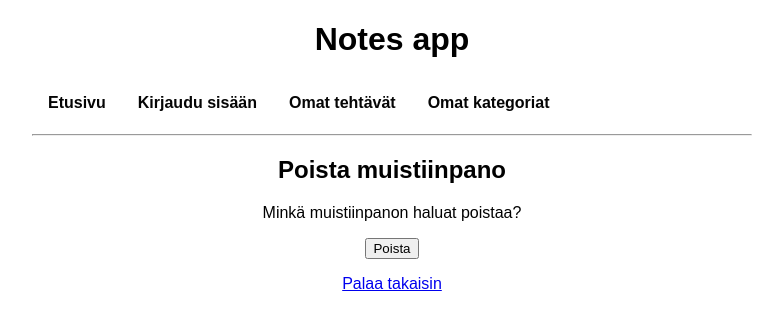
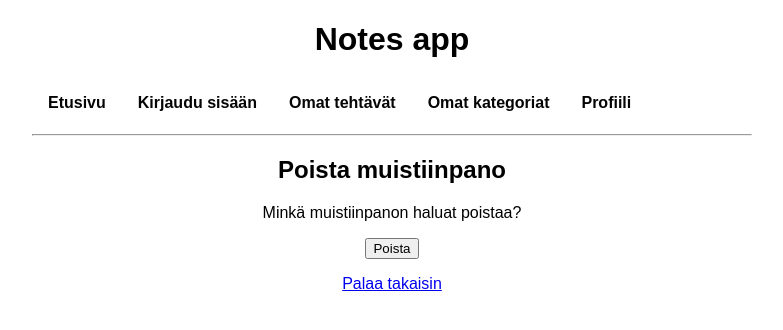
Before and after one commit to veeranniina/tsoha-teht-v-sovellus, a Flask app: page /delete in a window 1280 px wide. Shown: the top 330 px of the page, without its empty margins (248-1031 px from the left). Run offline with Flask 3, Linux system fonts and the light colour scheme.

Commit message:
added link to profile

```diff
--- a/templates/layout.html
+++ b/templates/layout.html
@@ -13,6 +13,7 @@
             <li><a href="/login">Kirjaudu sisään</a></li>
             <li><a href="/home">Omat tehtävät</a></li>
             <li><a href="/categories">Omat kategoriat</a></li>
+            <li><a href="/profile">Profiili</a></li>
         </ul>
     </div>
     <hr>
```
